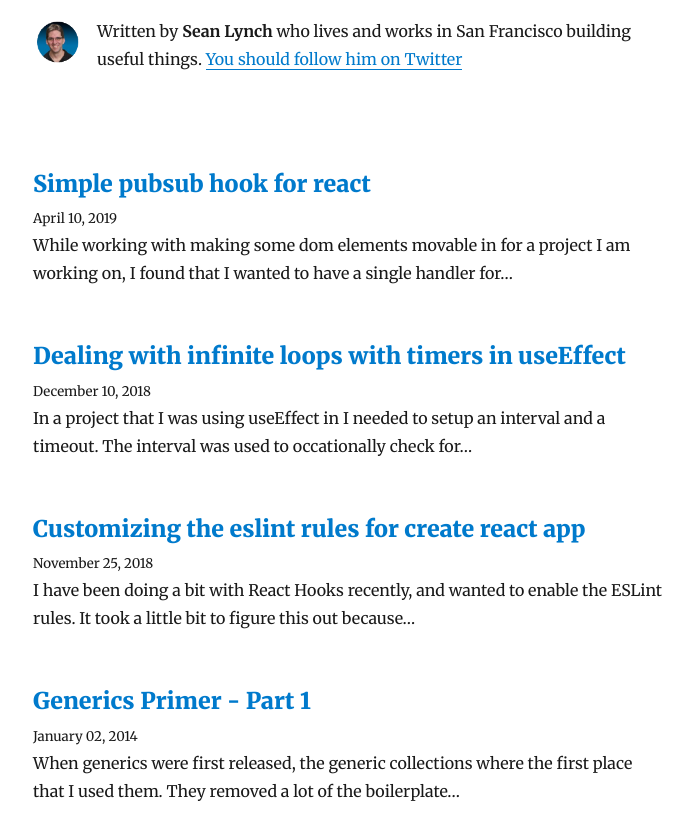
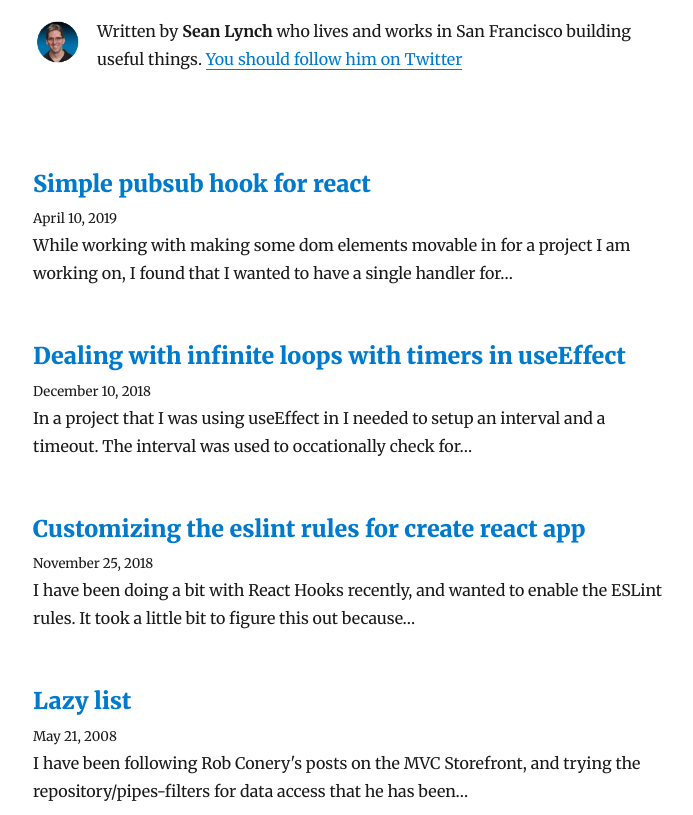
Before and after one commit to slynch13/seanlynchio, a Gatsby site: page / in a window 1280 px wide. Shown: the part 137-952 px from the top of the page, without its empty margins (292-985 px from the left). Built offline with nearby package versions, Linux system fonts and the light colour scheme; Gatsby itself is replaced by a stand-in of ours; some packages are replaced by stand-ins of ours.

Commit message:
Fixed the published/front page issue

```diff
--- a/src/pages/index.js
+++ b/src/pages/index.js
@@ -55,7 +55,14 @@ export const pageQuery = graphql`
         title
       }
     }
-    allMarkdownRemark(sort: { fields: [frontmatter___date], order: DESC }) {
+    allMarkdownRemark(sort: { fields: [frontmatter___date], order: DESC }
+      filter: {
+        frontmatter: {
+          published: { ne: false },
+          frontpage: { eq: true }
+        }
+      }
+      ) {
       edges {
         node {
           excerpt
```
